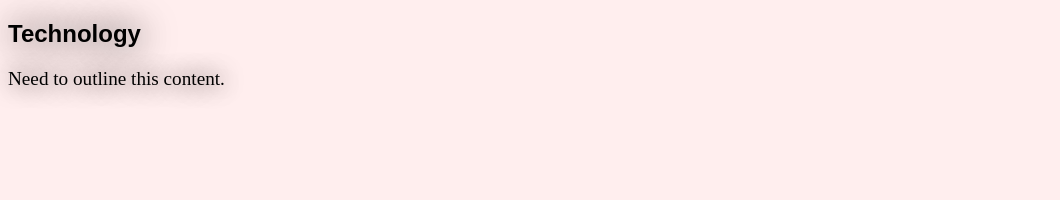
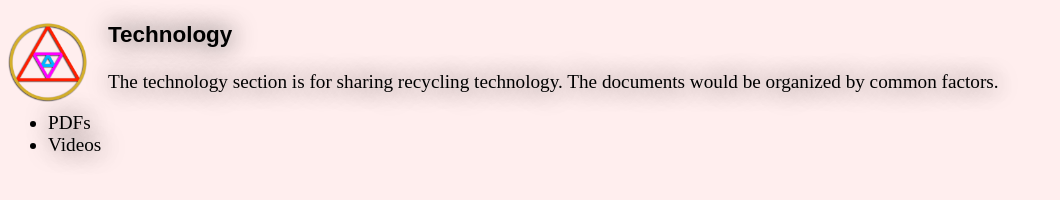
Before and after one commit to Recycle-City-Movement/Recycle-City-Movement, a plain HTML site: page website/technology/tech.html in a window 1280 px wide. Shown: the whole page, without its empty margins (0-1060 px from the left). Drawn offline with Linux system fonts and the light colour scheme.

Commit message:
Add files via upload

```diff
--- a/website/technology/tech.html
+++ b/website/technology/tech.html
@@ -9,13 +9,23 @@
       <base href="." target="_blank" />
     </head>
 
-    <body>
-      <h2 style="text-shadow: 1px 0px 36px #111111;">
+    <body class="text-shadow" style="font-size: larger">
+      <img
+        src="../img/light-crystal/light-crystal.png"
+        alt="Light Crystal"
+        style="float:left; width:100px; height:80px; padding-right:20px"
+      />
+      <h3>
         Technology
-      </h2>
-      <p style="text-shadow: 1px 0px 24px #111111; font-size: larger">
-        Need to outline this content.
+      </h3>
+      <p>
+        The technology section is for sharing recycling technology. The
+        documents would be organized by common factors.
       </p>
+      <ul>
+        <li>PDFs</li>
+        <li>Videos</li>
+      </ul>
     </body>
   </html>
 </html>
```
